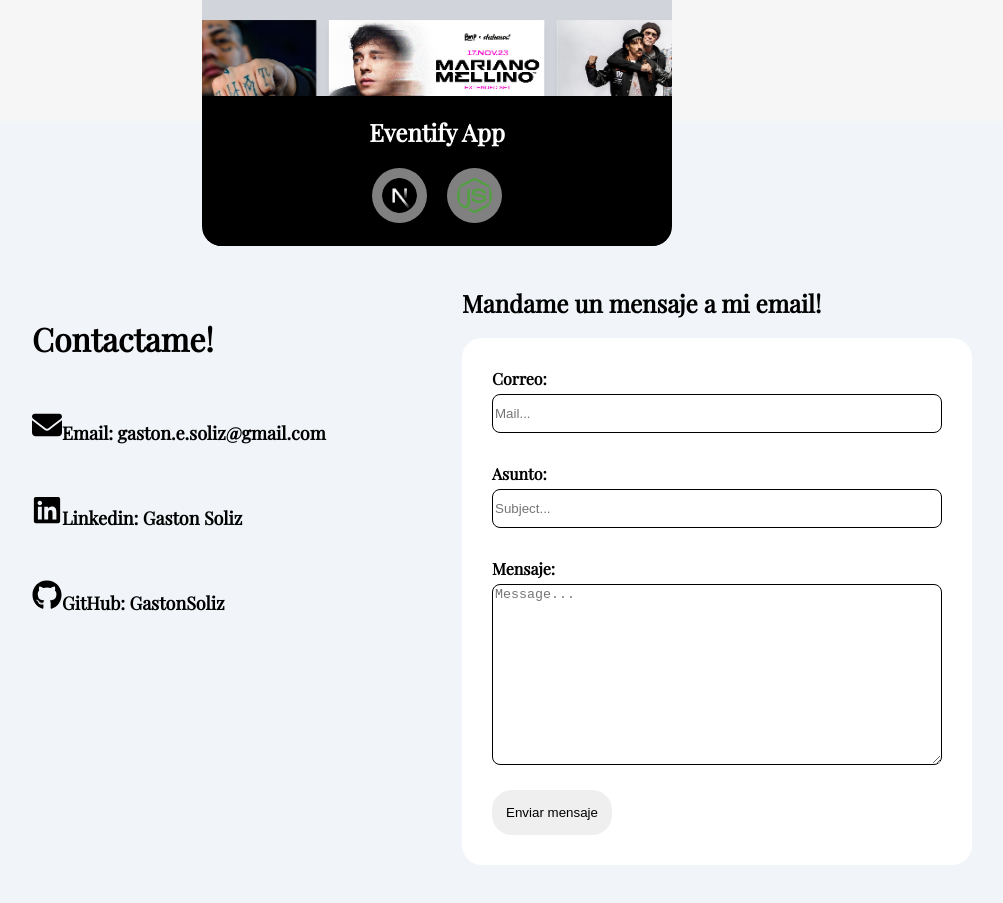
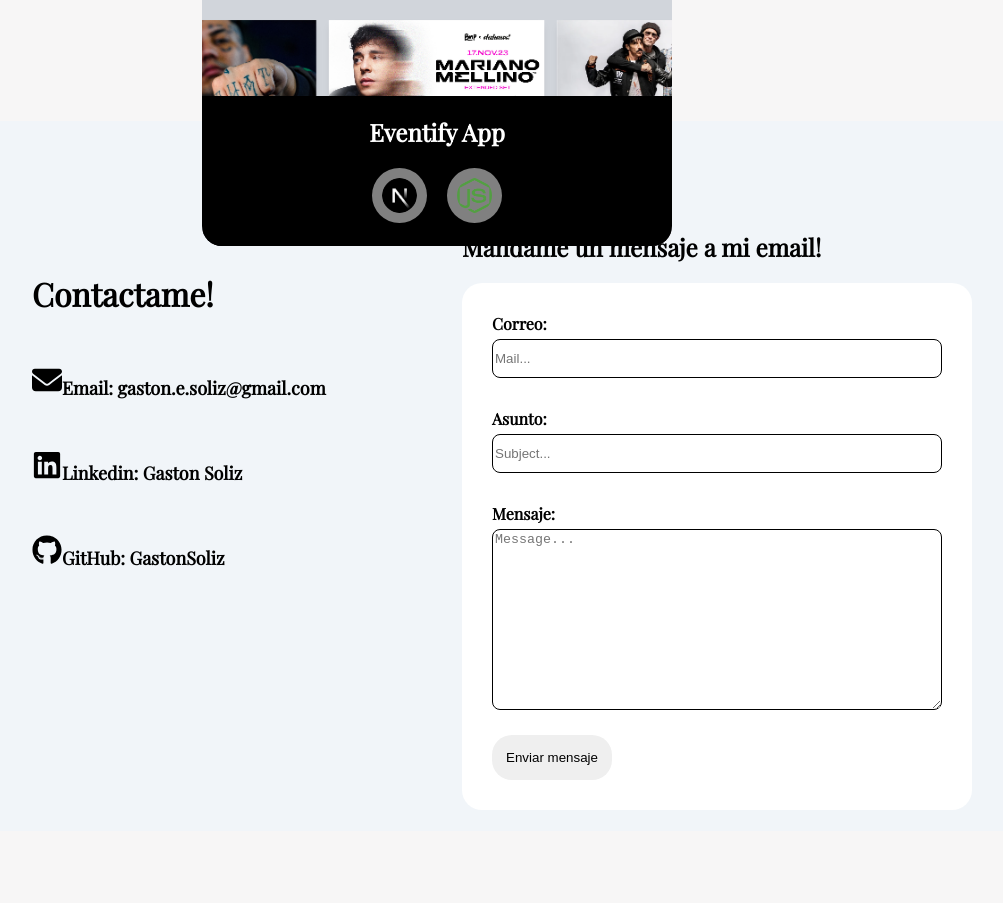
Before and after one commit to GastonSoliz/portfolio-app, a React (Vite) app: page / in a window 1280 px wide. Shown: the part 2200-3103 px from the top of the page, without its empty margins (203-1206 px from the left). After the commit the page ends 3031 px from the top, so only its background shows below. Built offline with nearby package versions, Linux system fonts and the light colour scheme.

Commit message:
fixing contact component

```diff
--- a/src/components/Contact/contact.module.css
+++ b/src/components/Contact/contact.module.css
@@ -1,11 +1,10 @@
 .contactContainer {
   display: flex;
 
-  width: 100vw;
-  height: 100vh;
+  width: 100%;
+  height: 100%;
 
   justify-content: center;
-  align-items: center;
   background-color: #f1f5f9;
 }
 
```
